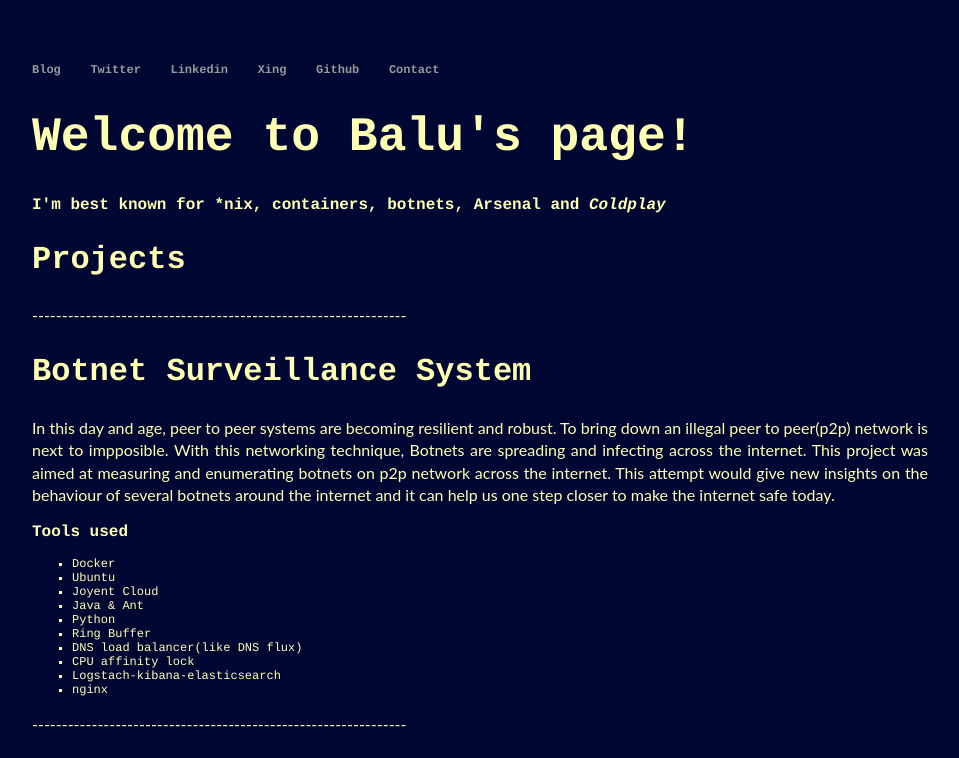
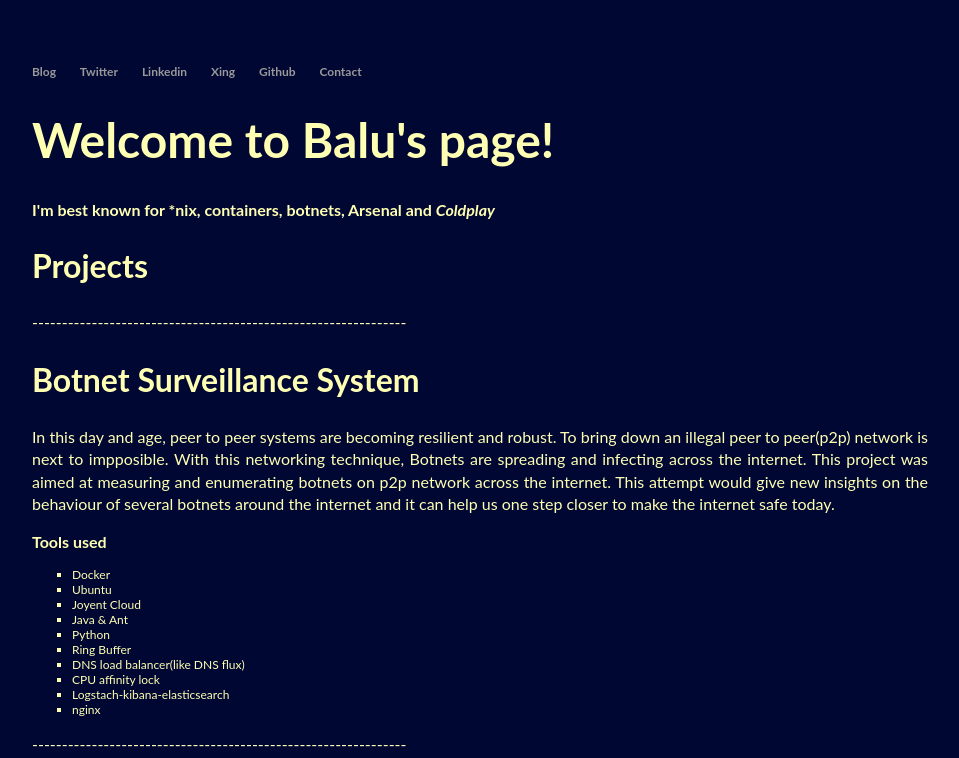
Before and after one commit to bala529/bala529.github.io, a plain HTML site: page index.html in a window 1280 px wide. Shown: the top 758 px of the page, without its empty margins (160-1119 px from the left). Drawn offline with Linux system fonts and the light colour scheme.

Commit message:
Update main.css

```diff
--- a/css/main.css
+++ b/css/main.css
@@ -21,7 +21,7 @@ body {
     animation-iteration-count: infinite;
 }
 nav ul, footer ul {
-    font-family: courier;
+    font-family: "Lato",sans-serif;
     padding: 0px;
     list-style: none;
     font-weight: bold;
@@ -33,7 +33,7 @@ nav ul li, footer ul li {
 a {
     text-decoration: none;
     color: #999;
-    font-family: courier;
+    font-family: "Lato",sans-serif;
 }
 
 a:hover {
@@ -44,12 +44,12 @@ a:hover {
 h1 {
     color: #ffffb3;
     font-size: 3em;
-    font-family: courier;
+    font-family: "Lato",sans-serif;
 }
 h2 {
     color: #ffffb3;
     font-size: 2em;
-    font-family: courier;
+    font-family: "Lato",sans-serif;
 }
 p {
     font-size: 1em;
@@ -71,13 +71,13 @@ ul.posts {
 u1 {
     color: #ffffb3;
     font-size: 1.5em;
-    font-family: courier;
+    font-family: "Lato",sans-serif;
 }
 
 li {
     color: #ffffb3;
     font-size: .75em;
-   font-family: courier;
+   font-family: "Lato",sans-serif;
 }
 
 ul.posts li {
@@ -87,5 +87,5 @@ ul.posts li {
 h3 {
     color: #ffffb3;
     font-size: 1em;
-    font-family: courier;
+    font-family: "Lato",sans-serif;
 }
```
